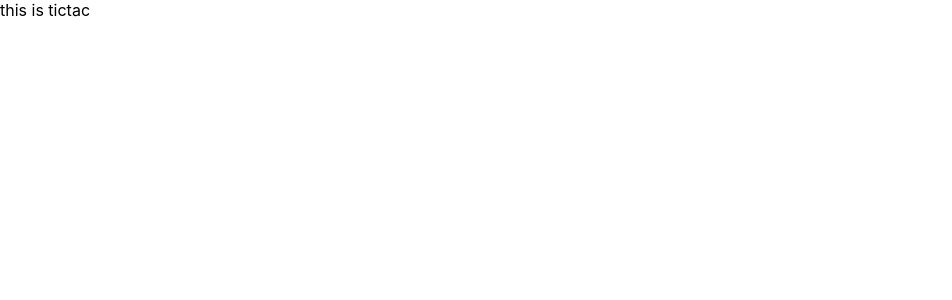
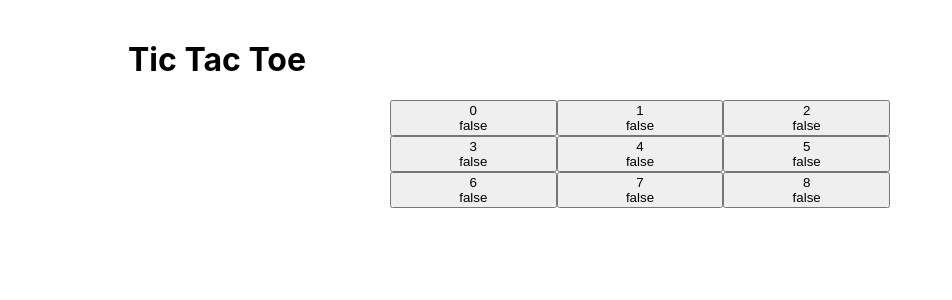
Before and after one commit to taimursaeed/react-games, a React (Vite) app: page / in a window 1280 px wide. Shown: the top 300 px of the page, without its empty margins (0-952 px from the left). Built offline with nearby package versions, Linux system fonts and the light colour scheme.

Commit message:
feat tictac basic structure and logic

```diff
--- a/src/App.jsx
+++ b/src/App.jsx
@@ -1,11 +1,18 @@
 import React from "react";
 import "./App.css";
 import { TicTacToe } from "./games";
-
 function App() {
+  const styles = {
+    game: {
+      width: "80vw",
+      margin: "40px auto",
+    },
+  };
   return (
     <div className="App">
-      <TicTacToe />
+      <div style={styles.game}>
+        <TicTacToe />
+      </div>
     </div>
   );
 }
--- /dev/null
+++ b/src/games/tictactoe/components/button.jsx
@@ -0,0 +1,28 @@
+import React, { useState } from "react";
+
+const styles = {
+  button: {
+    fontSize: "30px",
+  },
+};
+export default function Button({ id, isClicked, value, onClick }) {
+  let buttonObj = { id, isClicked, value };
+  const [state, setState] = useState(buttonObj);
+
+  const handleClick = () => {
+    const currentTurn = onClick();
+    setState((prevState) => {
+      return { ...prevState, isClicked: true, value: currentTurn };
+    });
+  };
+
+  return (
+    <button onClick={handleClick} disabled={state.isClicked}>
+      {state.id.toString()}
+      <br />
+      {state.isClicked.toString()}
+      <br />
+      <span style={styles.button}>{state.value}</span>
+    </button>
+  );
+}
--- /dev/null
+++ b/src/games/tictactoe/constants.jsx
@@ -0,0 +1,43 @@
+import React from "react";
+const TURNTYPE = {
+  PLAYER: {
+    id: 1,
+    type: "PLAYER",
+    symbol: (
+      <svg
+        width="1em"
+        className="w-6 h-6"
+        fill="currentColor"
+        viewBox="0 0 20 20"
+        xmlns="http://www.w3.org/2000/svg"
+      >
+        <path
+          fillRule="evenodd"
+          d="M16.707 5.293a1 1 0 010 1.414l-8 8a1 1 0 01-1.414 0l-4-4a1 1 0 011.414-1.414L8 12.586l7.293-7.293a1 1 0 011.414 0z"
+          clipRule="evenodd"
+        ></path>
+      </svg>
+    ),
+  },
+  COMPUTER: {
+    id: 2,
+    type: "COMPUTER",
+    symbol: (
+      <svg
+        width="1em"
+        className="w-6 h-6"
+        fill="currentColor"
+        viewBox="0 0 20 20"
+        xmlns="http://www.w3.org/2000/svg"
+      >
+        <path
+          fillRule="evenodd"
+          d="M4.293 4.293a1 1 0 011.414 0L10 8.586l4.293-4.293a1 1 0 111.414 1.414L11.414 10l4.293 4.293a1 1 0 01-1.414 1.414L10 11.414l-4.293 4.293a1 1 0 01-1.414-1.414L8.586 10 4.293 5.707a1 1 0 010-1.414z"
+          clipRule="evenodd"
+        ></path>
+      </svg>
+    ),
+  },
+};
+
+export { TURNTYPE };
--- a/src/games/tictactoe/index.jsx
+++ b/src/games/tictactoe/index.jsx
@@ -1,5 +1,45 @@
-import React from "react";
+import React, { useState } from "react";
+import Button from "./components/button";
+import { TURNTYPE } from "./constants";
 
+const styles = {
+  grid: {
+    display: "grid",
+    gridTemplateColumns: "repeat(3, 1fr)",
+    gridTemplateRows: "repeat(3, 1fr)",
+    maxWidth: "500px",
+    margin: "auto",
+  },
+};
 export default function tictactoe() {
-  return <div>this is tictac </div>;
+  const [turn, setTurn] = useState(TURNTYPE["PLAYER"]);
+
+  const buttonCallback = () => {
+    const nextTurn =
+      turn === TURNTYPE["PLAYER"] ? TURNTYPE["COMPUTER"] : TURNTYPE["PLAYER"];
+    setTurn(nextTurn);
+    return turn.symbol;
+  };
+
+  let grid = [];
+  const generateGrid = (cells) => {
+    for (let i = 0; i < cells; i++) {
+      grid.push(
+        <Button
+          key={i}
+          id={i}
+          isClicked={false}
+          value=""
+          onClick={buttonCallback}
+        />
+      );
+    }
+    return grid;
+  };
+  return (
+    <div>
+      <h1>Tic Tac Toe</h1>
+      <div style={styles.grid}>{generateGrid(9)} </div>
+    </div>
+  );
 }
```
